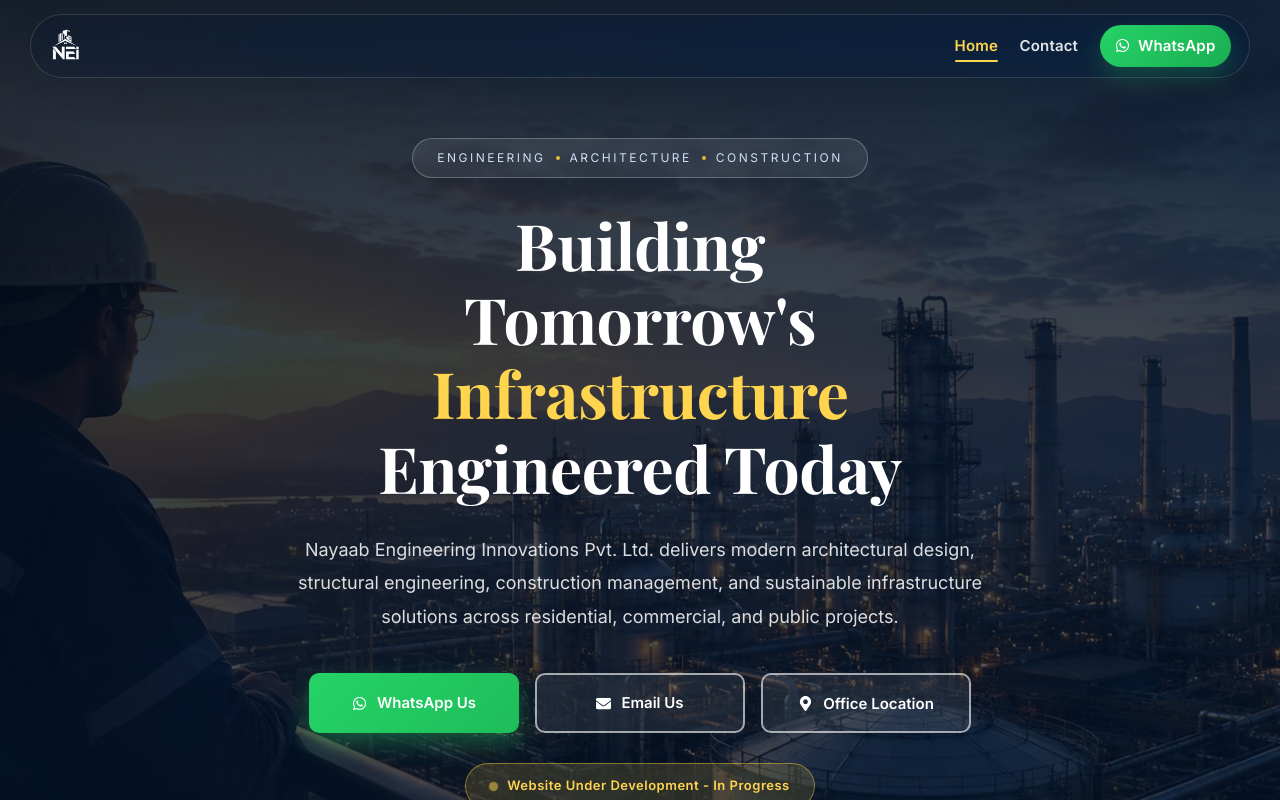
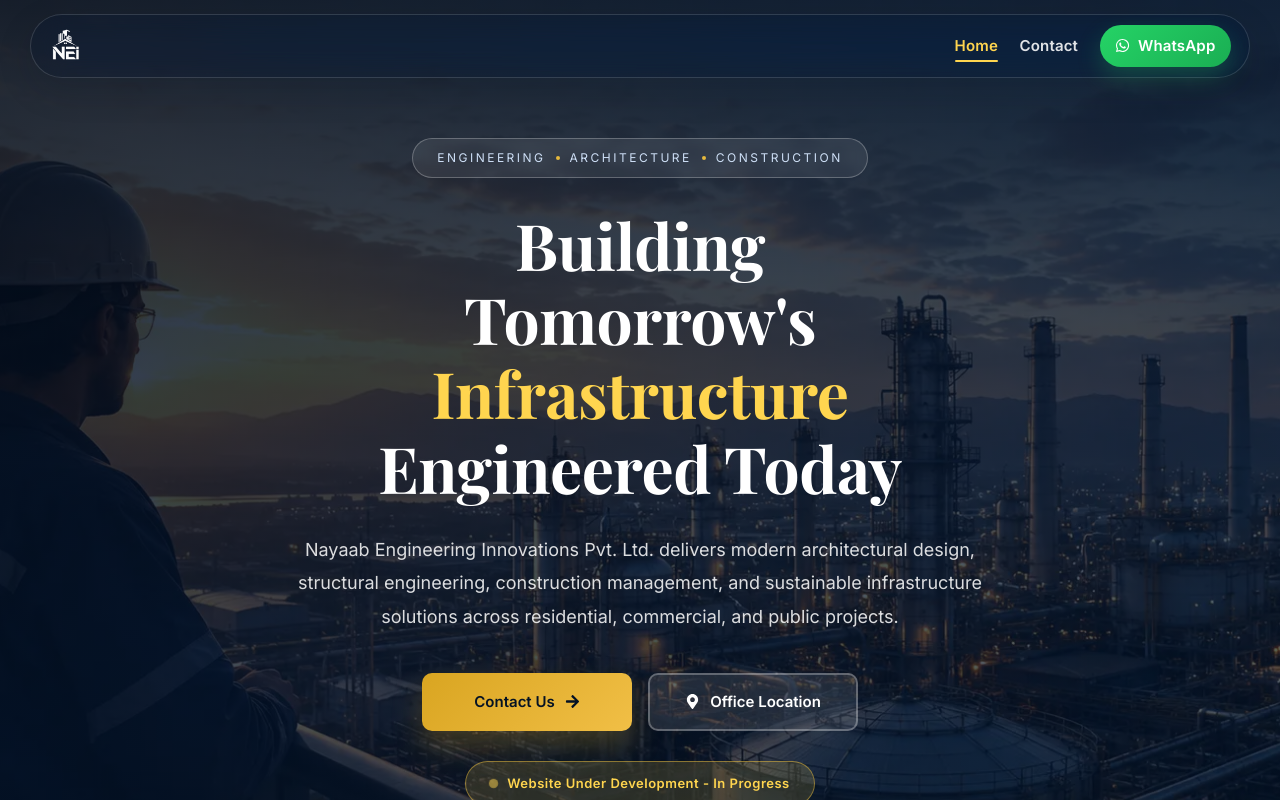
Before and after one commit to Code-with-kallis/NayaanEngineering, a React (Vite) app: page / in a window 1280 px wide. Shown: the top 800 px of the page. Built offline with nearby package versions, Linux system fonts and the light colour scheme.

Commit message:
Redesign homepage

```diff
--- a/src/pages/Home/Home.css
+++ b/src/pages/Home/Home.css
@@ -174,20 +174,27 @@
 }
 
 .primary-btn {
-  background: linear-gradient(135deg, var(--blue), var(--navy));
-  color: #fff;
-  box-shadow: 0 12px 28px rgba(11, 78, 162, 0.35);
+  background: linear-gradient(135deg, #d9a521, #f1bf46);
+  color: #041224;
+  box-shadow: 0 16px 30px rgba(217, 165, 33, 0.25);
 }
 
 .primary-btn:hover {
   transform: translateY(-3px);
-  box-shadow: 0 18px 38px rgba(11, 78, 162, 0.45);
+  box-shadow: 0 20px 38px rgba(217, 165, 33, 0.32);
 }
 
 .secondary-btn {
   border: 2px solid #ffffff;
   color: #ffffff;
   background: transparent;
+}
+
+.secondary-btn.light {
+  border-color: rgba(255, 255, 255, 0.28);
+  background: rgba(255, 255, 255, 0.1);
+  color: #ffffff;
+  backdrop-filter: blur(10px);
 }
 
 .secondary-btn:hover {
@@ -197,16 +204,10 @@
   transform: translateY(-3px);
 }
 
-.secondary-btn.light {
-  border-color: rgba(255, 255, 255, 0.6);
+.secondary-btn.light:hover {
+  background: rgba(255, 255, 255, 0.16);
   color: #ffffff;
-  background: rgba(255, 255, 255, 0.08);
-  backdrop-filter: blur(6px);
-}
-
-.secondary-btn.light:hover {
-  background: #ffffff;
-  color: var(--navy);
+  border-color: rgba(255, 255, 255, 0.4);
 }
 
 .whatsapp-btn {
--- a/src/pages/Home/Home.jsx
+++ b/src/pages/Home/Home.jsx
@@ -1,5 +1,6 @@
 import React from "react";
 import {
+  FaArrowRight,
   FaWhatsapp,
   FaEnvelope,
   FaMapMarkerAlt,
@@ -21,6 +22,7 @@
   FaAward,
   FaRegCalendarCheck,
 } from "react-icons/fa";
+import { NavLink } from "react-router-dom";
 import heroImg from "../../assets/home.webp";
 import "./Home.css";
 
@@ -54,20 +56,9 @@
             </p>
 
             <div className="hero-buttons">
-              <a
-                href="https://wa.me/919858765435"
-                target="_blank"
-                rel="noopener noreferrer"
-                className="primary-btn whatsapp-btn"
-              >
-                <FaWhatsapp /> WhatsApp Us
-              </a>
-              <a
-                href="mailto:info@nayaabengineering.com"
-                className="secondary-btn light"
-              >
-                <FaEnvelope /> Email Us
-              </a>
+              <NavLink to="/contact" className="primary-btn">
+                Contact Us <FaArrowRight />
+              </NavLink>
               <a
                 href={officeMapLink}
                 target="_blank"
```
